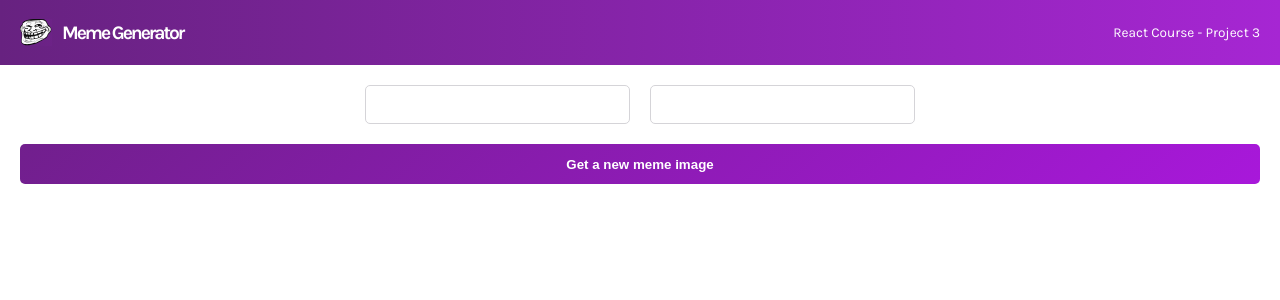
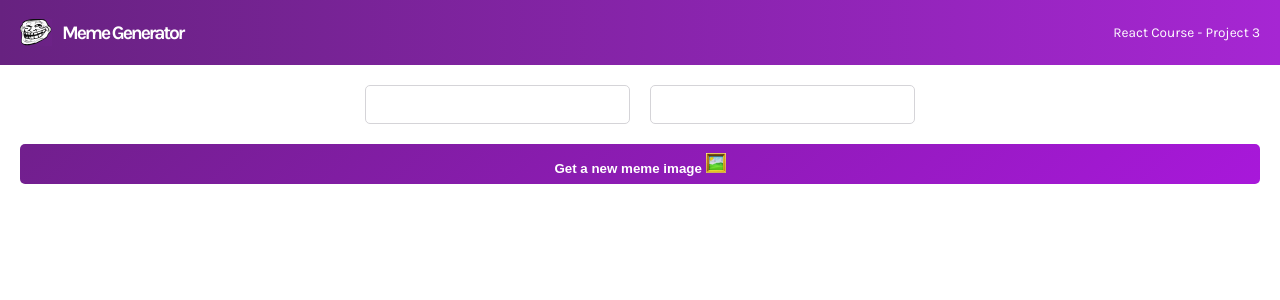
Before and after one commit to naomijustin/fcc-projects--meme-generator, a React (Create React App) app: page / in a window 1280 px wide. Shown: the top 300 px of the page. Built offline with nearby package versions, Linux system fonts and the light colour scheme.

Commit message:
added framed picture icon to button

```diff
--- a/src/components/Meme.js
+++ b/src/components/Meme.js
@@ -1,4 +1,5 @@
 import React from "react";
+import framedPicture from "../images/framed-picture.png"
 
 export default function Meme () {
     return (
@@ -7,7 +8,7 @@ export default function Meme () {
                 <input type="text"/>
                 <input type="text"/>
             </div>
-            <button>Get a new meme image</button>
+            <button>Get a new meme image <img src={framedPicture} className="icon-Framedpicture"/></button>
 
         </section>
     )
--- a/src/index.css
+++ b/src/index.css
@@ -63,4 +63,8 @@ button {
   color: #FFFFFF;
   font-weight: 700;
 }
+.icon-Framedpicture {
+  width: 20px;
+  height: 20px;
+}
 /* font-family: 'Anton', sans-serif; */
```
Also changed, not shown: src/images/framed-picture.png (added).
